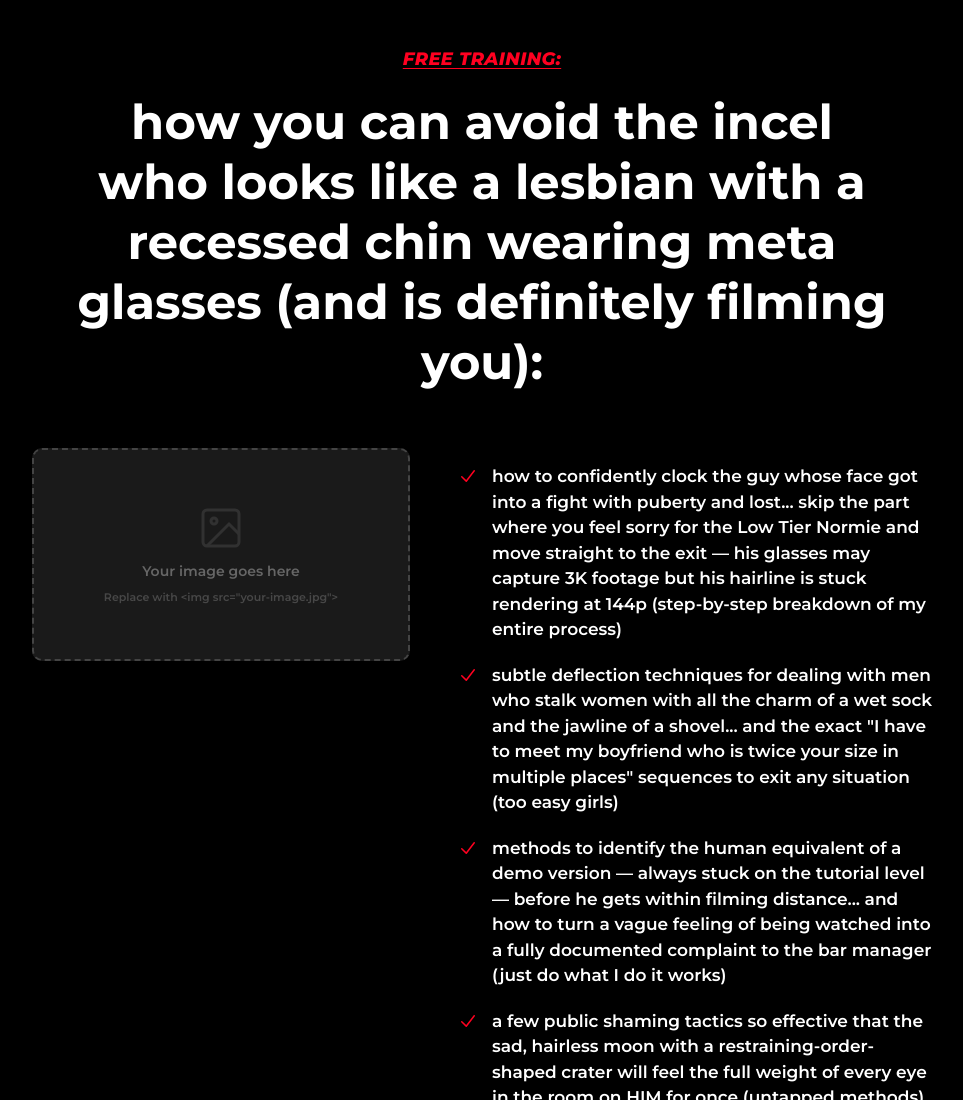
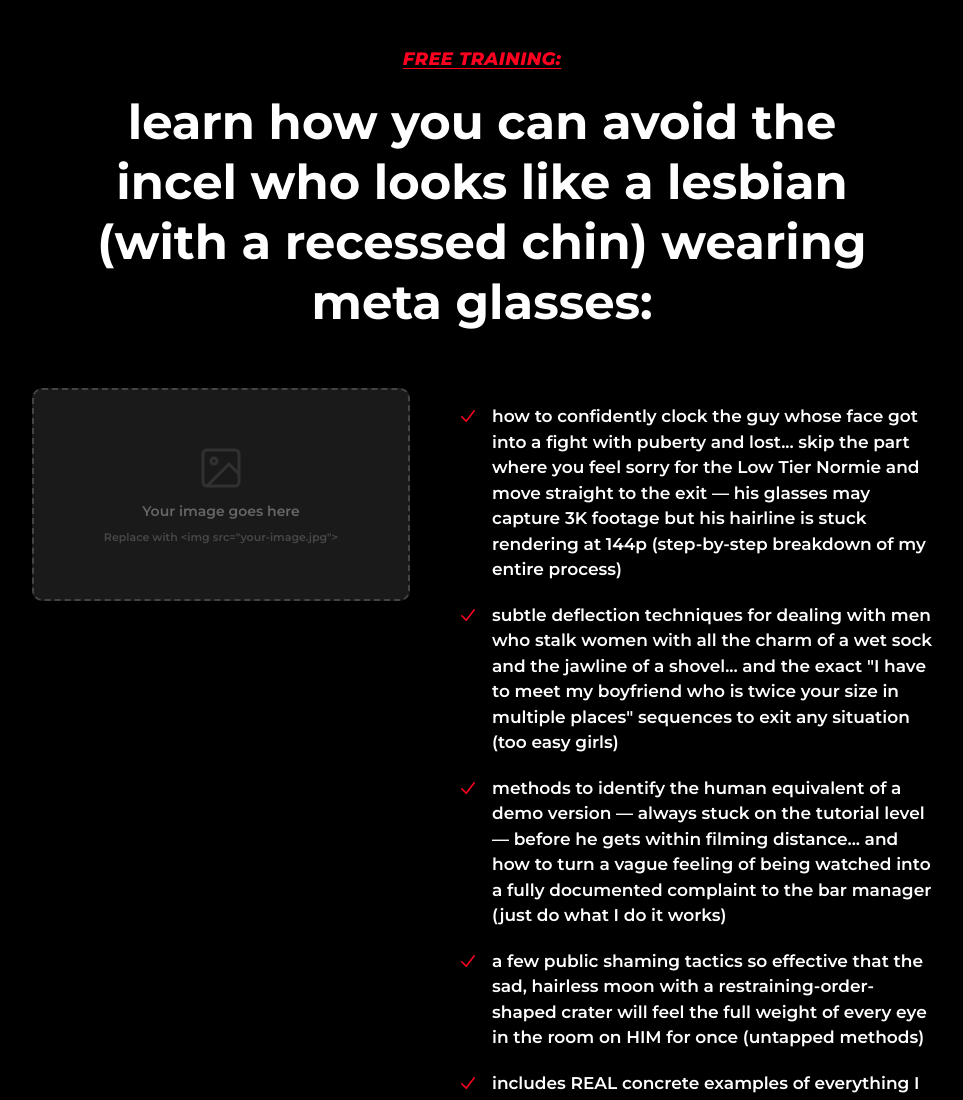
Before and after one commit to flymiamibro/stephspeaks8, a plain HTML site: page index.html in a window 1280 px wide. Shown: the top 1100 px of the page, without its empty margins (158-1121 px from the left). Drawn offline with Linux system fonts and the light colour scheme.

Commit message:
Update index.html

```diff
--- a/index.html
+++ b/index.html
@@ -357,7 +357,7 @@
     <div class="container">
       <p class="hero__label"><span>FREE TRAINING:</span></p>
       <h1 class="hero__headline">
-        how you can avoid the incel who looks like a lesbian with a recessed chin wearing meta glasses (and is definitely filming you):
+        learn how you can avoid the incel who looks like a lesbian (with a recessed chin) wearing meta glasses:
       </h1>
     </div>
   </section>
```
